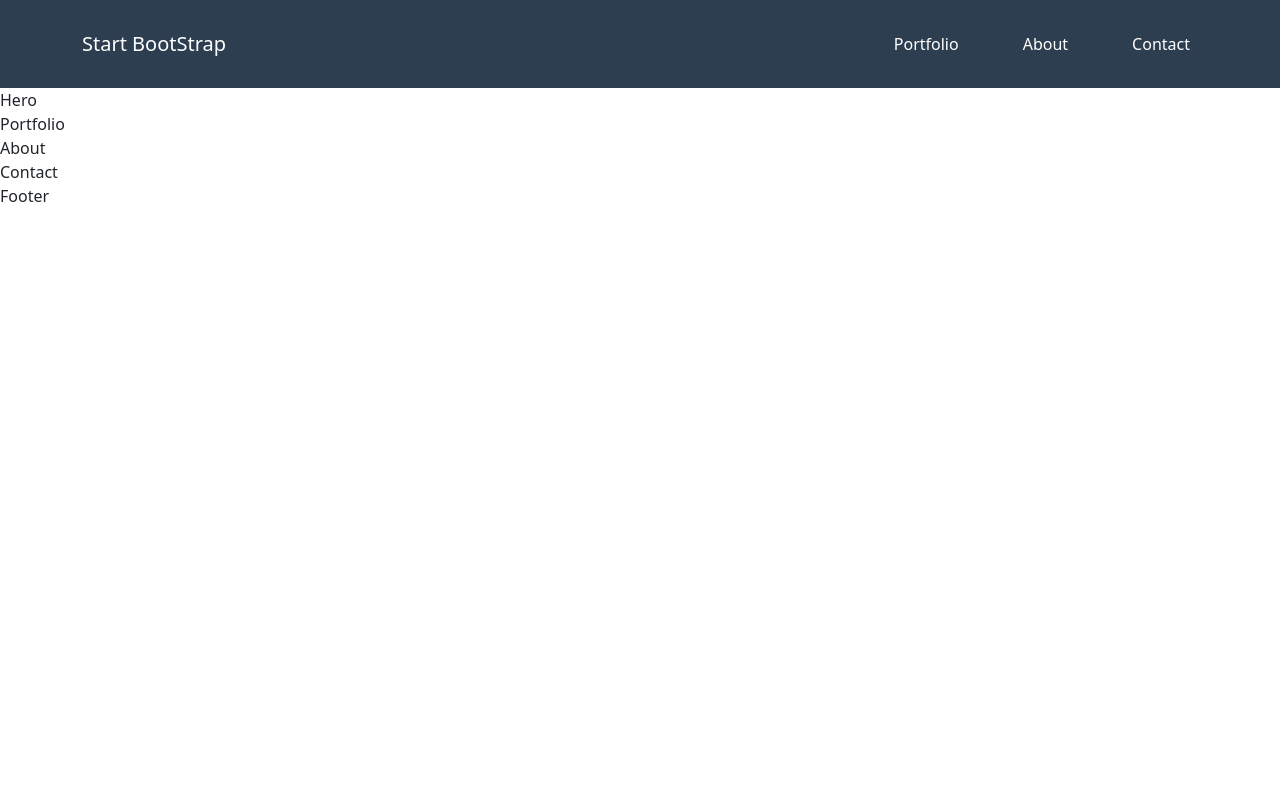
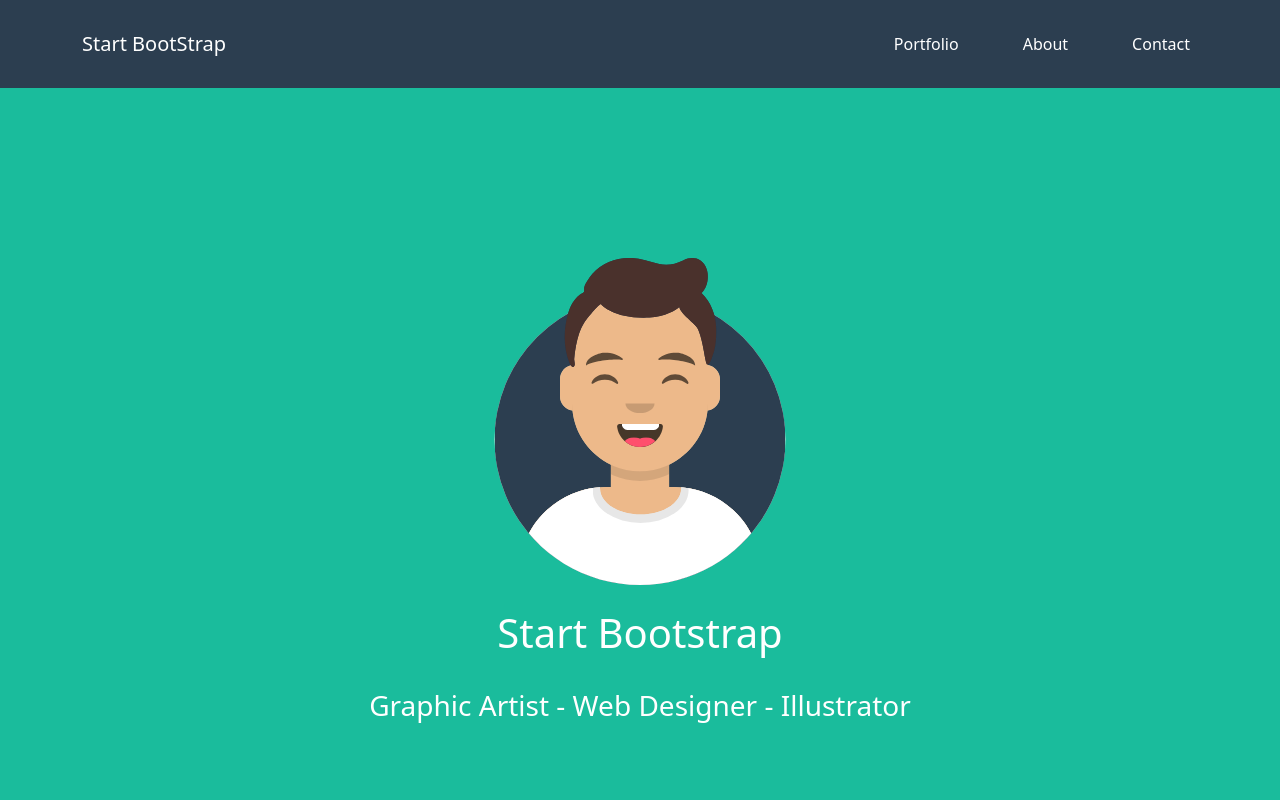
Before and after one commit to mayoshmase-dot/react-task1, a React app: page / in a window 1280 px wide. Shown: the top 800 px of the page. Built offline with nearby package versions, Linux system fonts and the light colour scheme; the HTML template or start-up script is replaced by a standard one.

Commit message:
hero section

```diff
--- a/src/assets/header/header.module.css
+++ b/src/assets/header/header.module.css
@@ -2,10 +2,3 @@
     background-color: rgba(44, 62, 80, 1);
     padding: 500px;
 }
-.flex li{
-    display: flex;
-    flex-wrap: nowrap;
-    gap: 20px;
-    align-items: center;
-    justify-content: center;
-}
--- a/src/assets/hero/Hero.jsx
+++ b/src/assets/hero/Hero.jsx
@@ -1,7 +1,11 @@
 import React from 'react'
-
+import style from './hero.module.css'
+import logo from "../imgs/Logo.svg"
 export default function Hero() {
   return (
-    <div>Hero</div>
-  )
+<div className={`${style.hero} d-flex flex-column gap-4 justify-content-center align-items-center  `}>
+<img src={logo} className='w-25 ' alt="" />
+<h1>Start Bootstrap</h1>
+<h3>Graphic Artist - Web Designer - Illustrator</h3>
+</div> )
 }
--- a/src/assets/hero/hero.module.css
+++ b/src/assets/hero/hero.module.css
@@ -0,0 +1,5 @@
+.hero{
+    background-color: rgba(26, 188, 156, 1);
+    color: white;
+height: 100vh;
+}
```
Also changed, not shown: src/assets/imgs/Logo.svg (added).
